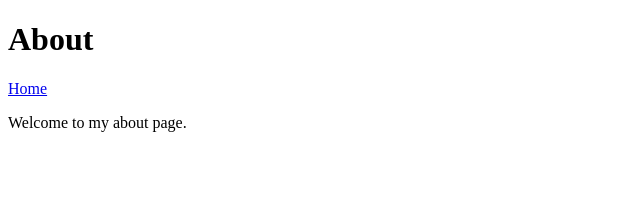
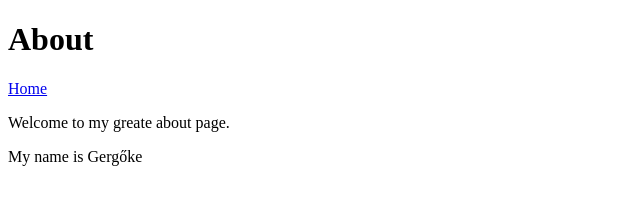
Before and after one commit to Bakszi1/Bakszi1.github.io, a plain HTML site: page about.html in a window 1280 px wide. Shown: the whole page, without its empty margins (0-640 px from the left). Drawn offline with Linux system fonts and the light colour scheme.

Commit message:
Improved the about page

```diff
--- a/about.html
+++ b/about.html
@@ -9,6 +9,7 @@
 <body>
     <h1>About</h1>
     <a href="/">Home</a>
-    <p>Welcome to my about page.</p>
+    <p>Welcome to my greate about page.</p>
+    <p>My name is Gergőke</p>
 </body>
 </html>
```
